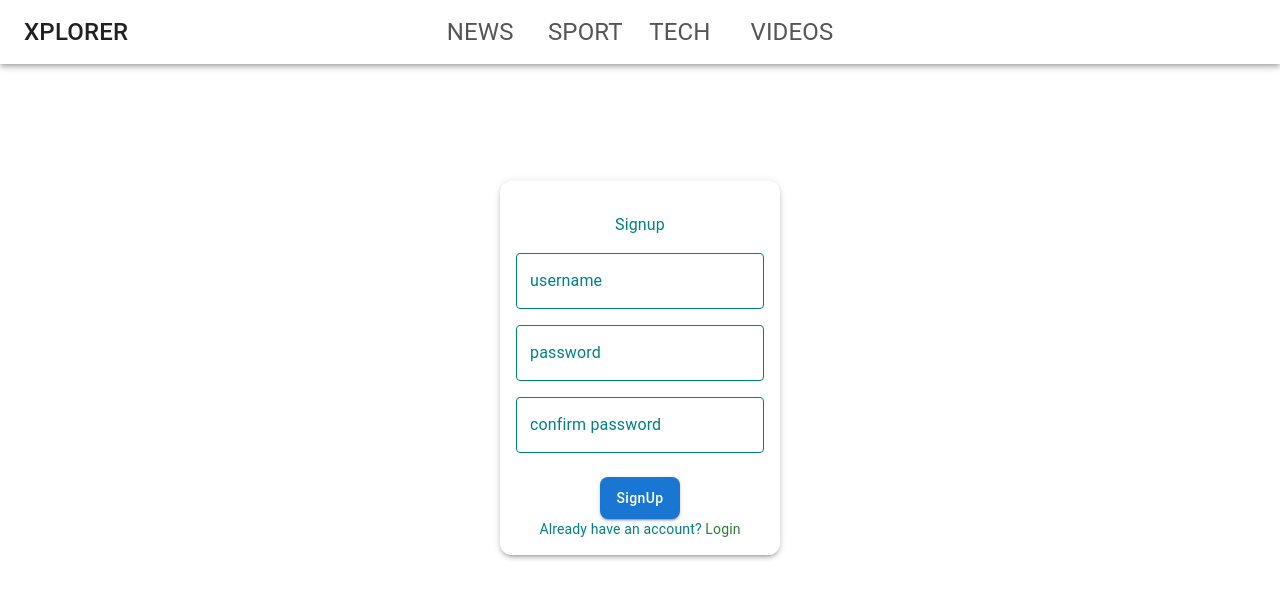
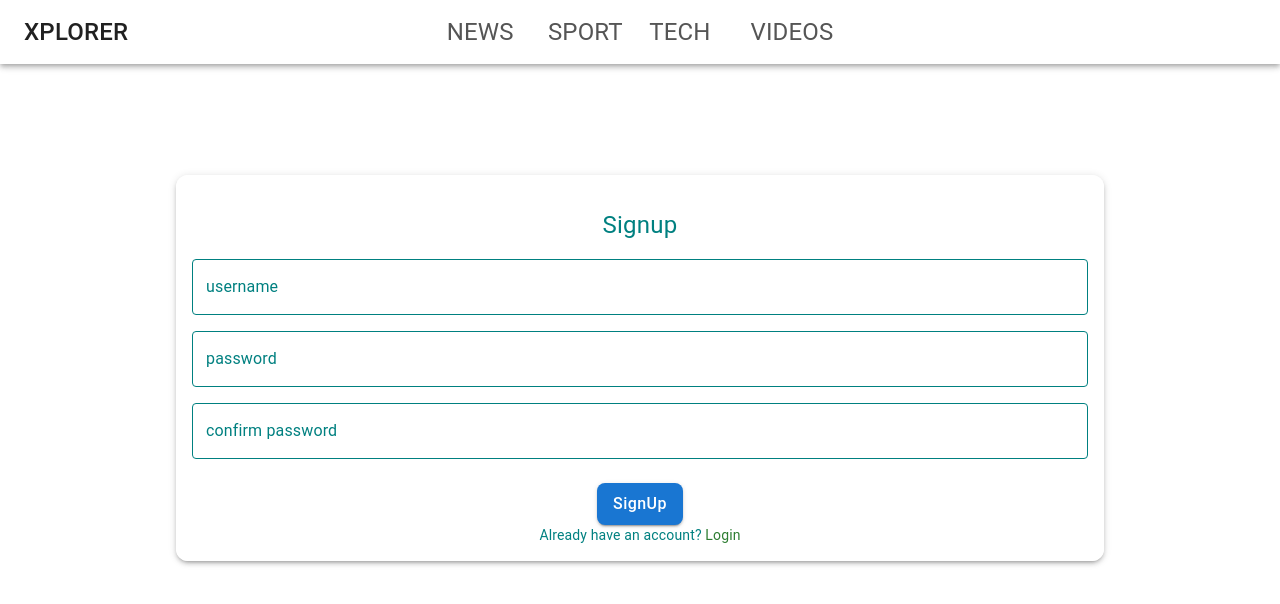
Before and after one commit to efelivet/Blogsite, a React (Create React App) app in the folder site-app/: page /register in a window 1280 px wide. Shown: the top 604 px of the page. Built offline with nearby package versions, Linux system fonts and the light colour scheme; no server answers; some icons are missing.

Commit message:
improve UI

```diff
--- a/site-app/src/Login.js
+++ b/site-app/src/Login.js
@@ -62,15 +62,15 @@ import {useAuth} from './AuthContext';
   <Container maxWidth ="sm" sx={{display:"flex",height:"70vh", justifyContent:"center",alignItems:"center",
 
   }}>
-   <Paper elevation ={3} sx ={{p:2,borderRadius:3,
+   <Paper elevation ={3} sx ={{p:2,borderRadius:3,width:"80vw",
       backgroundColor:"rgba(255,255,255,0.95)",}}>
-   <Typography sx={{textAlign:"center",m:2,color:"teal"}}>
+   <Typography sx={{textAlign:"center",m:2,color:"teal",fontSize:{xs:"1rem",md:"1.5rem"}}}>
       Login to your Account
    </Typography>
 
    <Box   component="form"  onSubmit={handleSubmit} sx={{display:"flex",flexDirection:"column",alignItems:"center",
       justifyContent:"center",}}>
-      <TextField sx={{maxWidth:"40vw",mb:3,"& .MuiOutlinedInput-root": {
+      <TextField sx={{width:{xs:"45vw",md:"70vw"},mb:3,"& .MuiOutlinedInput-root": {
       "& fieldset": {
         borderColor: "teal"
       }},borderRadius:2,
@@ -81,7 +81,7 @@ import {useAuth} from './AuthContext';
        value={username} label="username"
        onChange={(e) => setUsername(e.target.value)}
       />
-      <TextField  sx={{maxWidth:"40vw", "& .MuiOutlinedInput-root": {
+      <TextField  sx={{width:{xs:"45vw",md:"70vw"}, "& .MuiOutlinedInput-root": {
       "& fieldset": {
         borderColor: "teal"
       }},borderRadius:2,
@@ -125,6 +125,7 @@ import {useAuth} from './AuthContext';
     position: "relative",
     textTransform: "none",
     fontWeight: 500,
+    fontSize:"1rem"
   }}
   disabled={loading}
 >
--- a/site-app/src/Register.js
+++ b/site-app/src/Register.js
@@ -45,15 +45,16 @@
    <Container maxWidth ="sm" sx={{display:"flex",height:"70vh",justifyContent:"center",alignItems:"center",
 
    }}>
-    <Paper elevation ={3} sx ={{p:2,borderRadius:3,
-       backgroundColor:"rgba(255,255,255,0.95)",}}>
-    <Typography sx={{textAlign:"center",m:2,color:"teal"}}>
+    <Paper elevation ={3} sx ={{p:2,borderRadius:3,width:"80vw",
+       backgroundColor:"rgba(255,255,255,0.95)"}}>
+    <Typography sx={{textAlign:"center",m:2,color:"teal",fontSize:{xs:"1rem",md:"1.5rem"}}}>
       Signup
     </Typography>
 
     <Box component ="form" onSubmit ={handleSubmit} sx={{display:"flex",flexDirection:"column",alignItems:"center",
-       justifyContent:"center",}}>
-       <TextField sx={{maxWidth:"40vw",mb:2,  "& .MuiInputLabel-root": {
+       justifyContent:"center"}}>
+       <TextField sx={{width:{xs:"45vw",md:"70vw"},mb:2,
+         "& .MuiInputLabel-root": {
       color: "teal"
     },
        "& .MuiOutlinedInput-root": {
@@ -64,7 +65,7 @@
         value={username}
         onChange={(e)=>setUsername(e.target.value)}/>
 
-       <TextField  sx={{maxWidth:"40vw",mb:2,  "& .MuiInputLabel-root": {
+       <TextField  sx={{width:{xs:"45vw",md:"70vw"},mb:2,  "& .MuiInputLabel-root": {
       color: "teal"
     },
        "& .MuiOutlinedInput-root": {
@@ -75,7 +76,7 @@
        label ="password"
        onChange={(e)=>setPassword(e.target.value)} />
 
-       <TextField  sx={{maxWidth:"40vw",  "& .MuiInputLabel-root": {
+       <TextField  sx={{width:{xs:"45vw",md:"70vw"}, "& .MuiInputLabel-root": {
       color: "teal"
     },
        "& .MuiOutlinedInput-root": {
@@ -107,6 +108,7 @@
     position: "relative",
     textTransform: "none",
     fontWeight: 500,
+    fontSize:"1rem",
   }}
   disabled={loading}
 >
```
